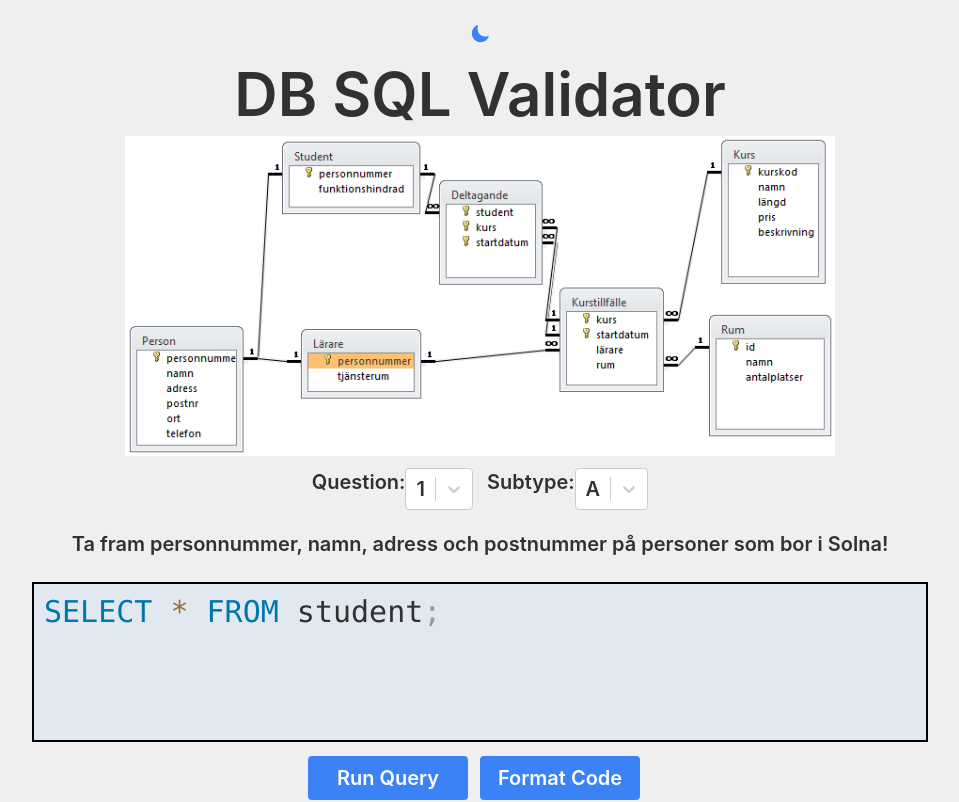
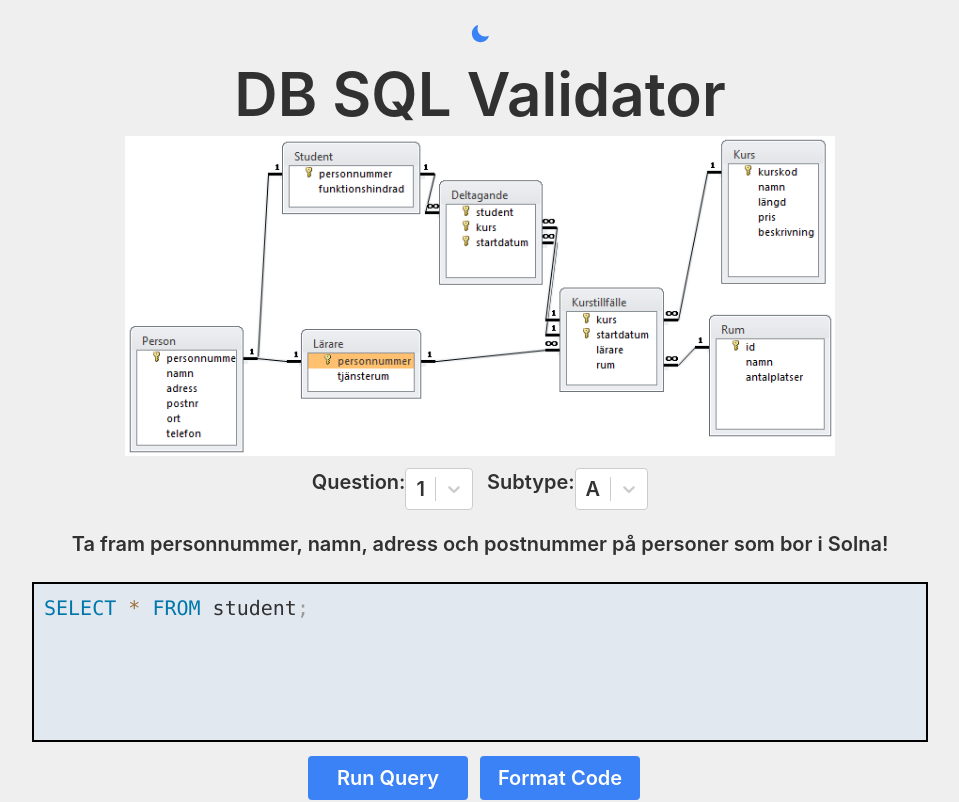
Before and after one commit to Edwinexd/dsv-db-sql-validator, a React (Create React App) app: page / in a window 1280 px wide. Shown: the top 802 px of the page, without its empty margins (160-1119 px from the left). Built offline with nearby package versions, Linux system fonts and the light colour scheme; no server answers.

Commit message:
Reduce editor text size, fix tabs consistency

```diff
--- a/src/App.tsx
+++ b/src/App.tsx
@@ -316,8 +316,8 @@ function App() {
           onValueChange={code => setQuery(code)}
           highlight={code => highlight(code, languages.sql)}
           padding={10}
-          tabSize={4}
-          className="font-mono text-3xl w-full max-w-4xl dark:bg-slate-800 bg-slate-200 border-2 min-h-40 border-black dark:border-white"
+          tabSize={2}
+          className="font-mono text-xl w-full max-w-4xl dark:bg-slate-800 bg-slate-200 border-2 min-h-40 border-black dark:border-white"
         />
 
         {error && <p className='font-mono text-red-500 max-w-4xl break-all'>{error}</p>}
--- a/src/ViewsTable.tsx
+++ b/src/ViewsTable.tsx
@@ -69,7 +69,7 @@ const HideableEditor: React.FC<{ query: string }> = ({ query }) => {
                     highlight={code => highlight(code, languages.sql)}
                     padding={10}
                     tabSize={4}
-                    className="font-mono text-sm w-max dark:bg-slate-800 bg-slate-200 border-2 min-h-40 border-none my-2"
+                    className="font-mono text-xl w-max dark:bg-slate-800 bg-slate-200 border-2 min-h-40 border-none my-2"
                 />
             )}
             <button
```
